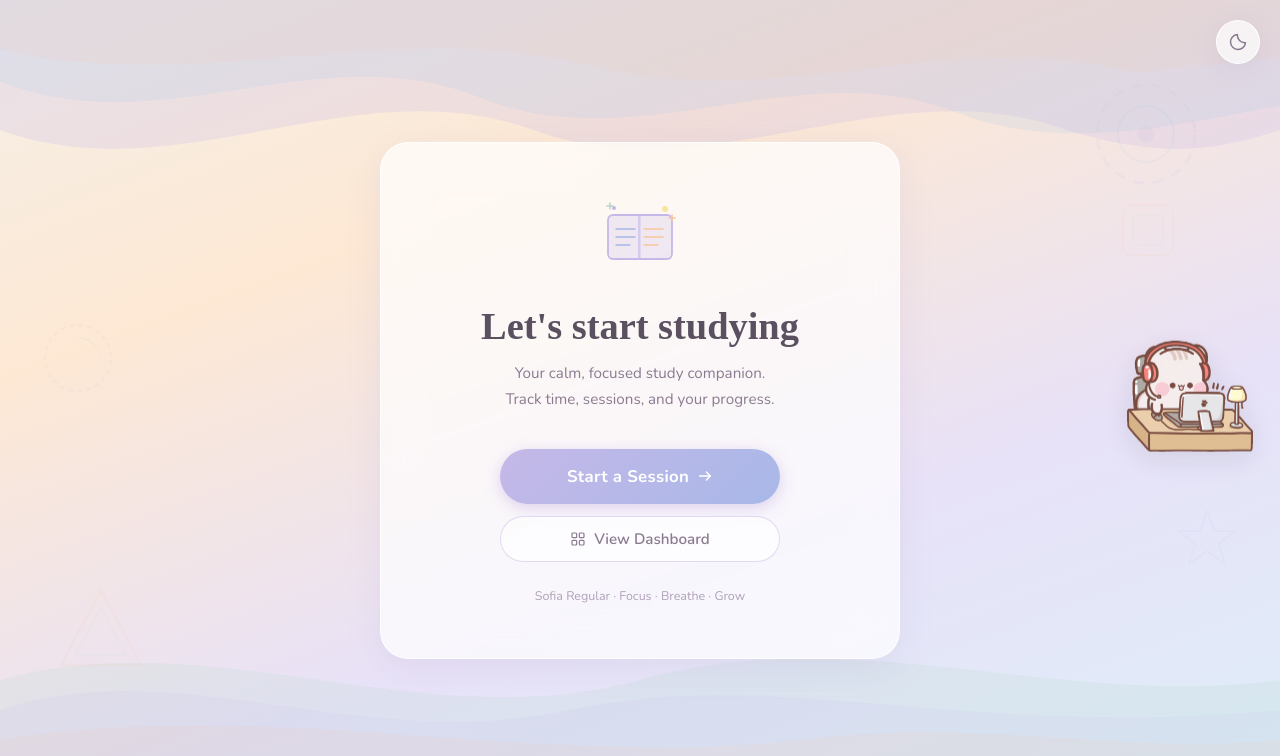
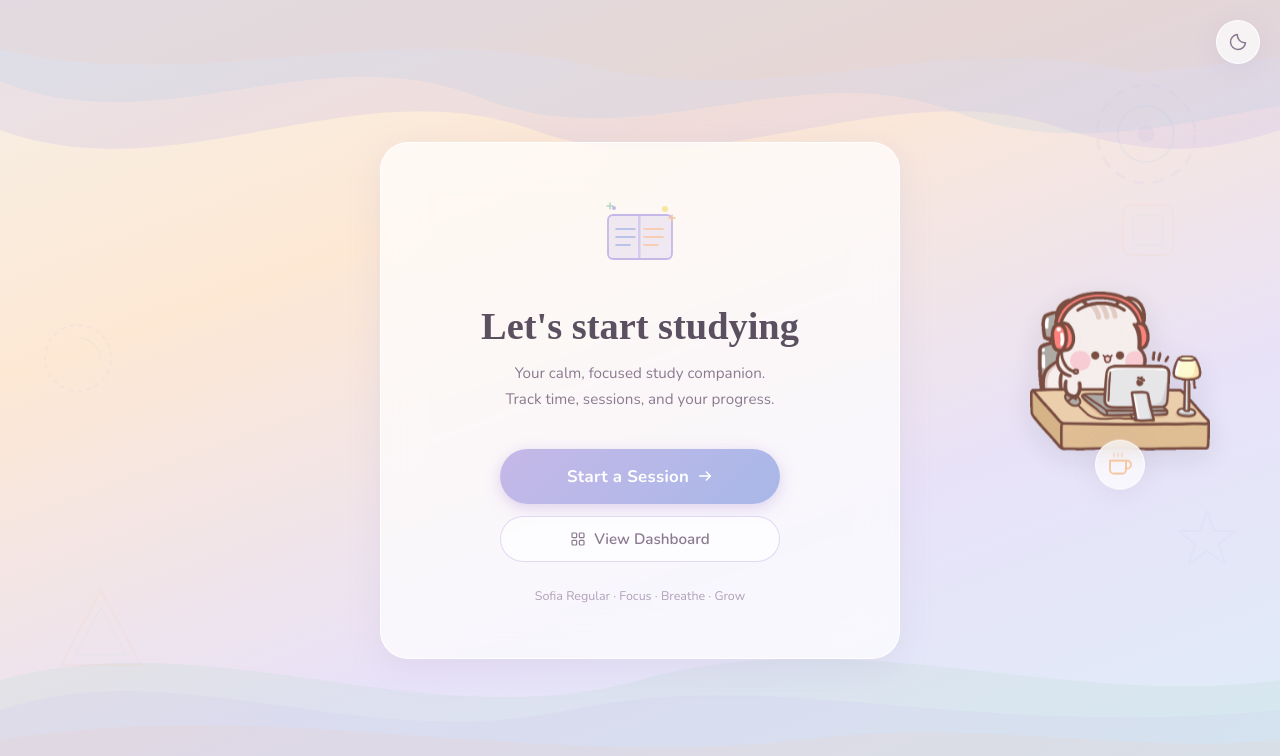
Before and after one commit to malikdiva1205/Mytimmer, a React (Vite) app: page / in a window 1280 px wide. Shown: the top 756 px of the page. Built offline with nearby package versions, Linux system fonts and the light colour scheme; a web font is replaced by a local one.

Commit message:
Resize study partner and add coffee cup companion

```diff
--- a/src/components/DoodleIcons.jsx
+++ b/src/components/DoodleIcons.jsx
@@ -268,3 +268,14 @@ export function CheckIcon({ size = 18, color, style }) {
     </svg>
   );
 }
+export function CoffeeIcon({ size = 18, color, style }) {
+  return (
+    <svg {...base(size, null, style)} stroke={color || 'currentColor'}>
+      <path d="M18 8h1a4 4 0 0 1 0 8h-1" />
+      <path d="M2 8h16v9a4 4 0 0 1-4 4H6a4 4 0 0 1-4-4V8z" />
+      <line x1="6" y1="1" x2="6" y2="4" strokeOpacity="0.5" />
+      <line x1="10" y1="1" x2="10" y2="4" strokeOpacity="0.5" />
+      <line x1="14" y1="1" x2="14" y2="4" strokeOpacity="0.5" />
+    </svg>
+  );
+}
--- a/src/components/StudyPartner.jsx
+++ b/src/components/StudyPartner.jsx
@@ -1,5 +1,6 @@
 import React from 'react';
 import studyPartnerGif from '../assets/studypartner.gif';
+import { CoffeeIcon } from './DoodleIcons';
 
 export default function StudyPartner() {
   return (
@@ -9,6 +10,9 @@ export default function StudyPartner() {
         alt="Study Partner"
         className="study-partner-gif"
       />
+      <div className="coffee-cup" title="Fresh brew for productive vibes">
+        <CoffeeIcon size={24} color="var(--peach)" />
+      </div>
     </div>
   );
 }
--- a/src/index.css
+++ b/src/index.css
@@ -853,16 +853,20 @@ body {
 /* ========== STUDY PARTNER GIF ========== */
 .study-partner-container {
   position: fixed;
-  right: 20px;
+  right: 60px; /* Shifted left as requested */
   top: 50%;
   transform: translateY(-50%);
   z-index: 999;
-  pointer-events: none; /* Don't block clicks underneath */
+  pointer-events: none;
   animation: partnerFloat 6s ease-in-out infinite;
+  display: flex;
+  flex-direction: column;
+  align-items: center;
+  gap: 10px;
 }
 
 .study-partner-gif {
-  width: 140px;
+  width: 200px; /* Increased size as requested */
   height: auto;
   opacity: 0.9;
   filter: drop-shadow(0 8px 16px rgba(0,0,0,0.1));
@@ -880,8 +884,23 @@ body {
 }
 
 @media (max-width: 1024px) {
-  .study-partner-gif { width: 100px; }
-  .study-partner-container { right: 10px; }
+  .study-partner-gif { width: 150px; }
+  .study-partner-container { right: 20px; }
+}
+
+.coffee-cup {
+  background: var(--bg-card);
+  backdrop-filter: blur(8px);
+  border: 1.5px solid var(--border-card);
+  border-radius: 50%;
+  width: 50px;
+  height: 50px;
+  display: flex;
+  align-items: center;
+  justify-content: center;
+  color: var(--text-medium);
+  box-shadow: var(--shadow-card);
+  animation: partnerFloat 6s ease-in-out infinite reverse; /* Opposite float */
 }
 
 @media (max-width: 768px) {
```
